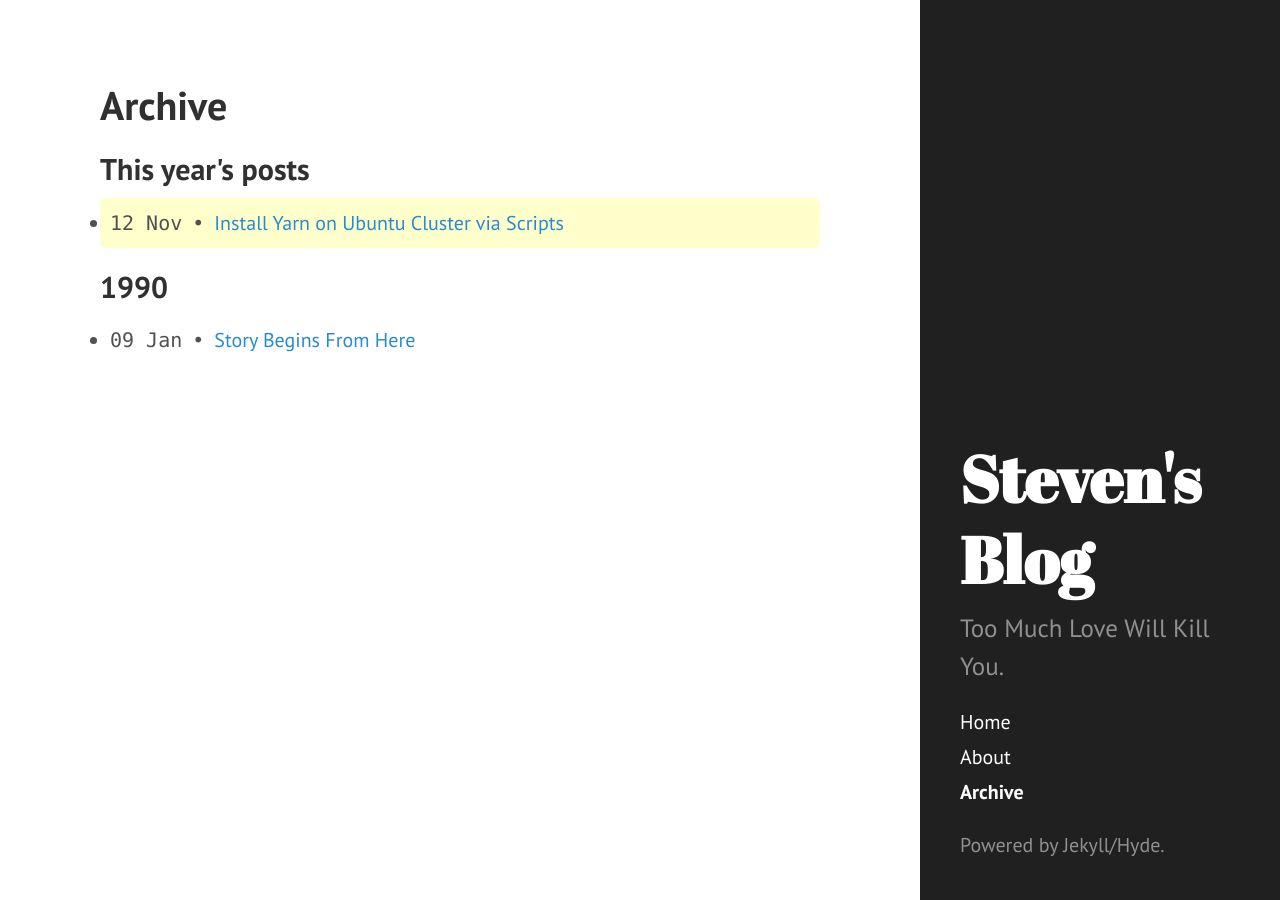
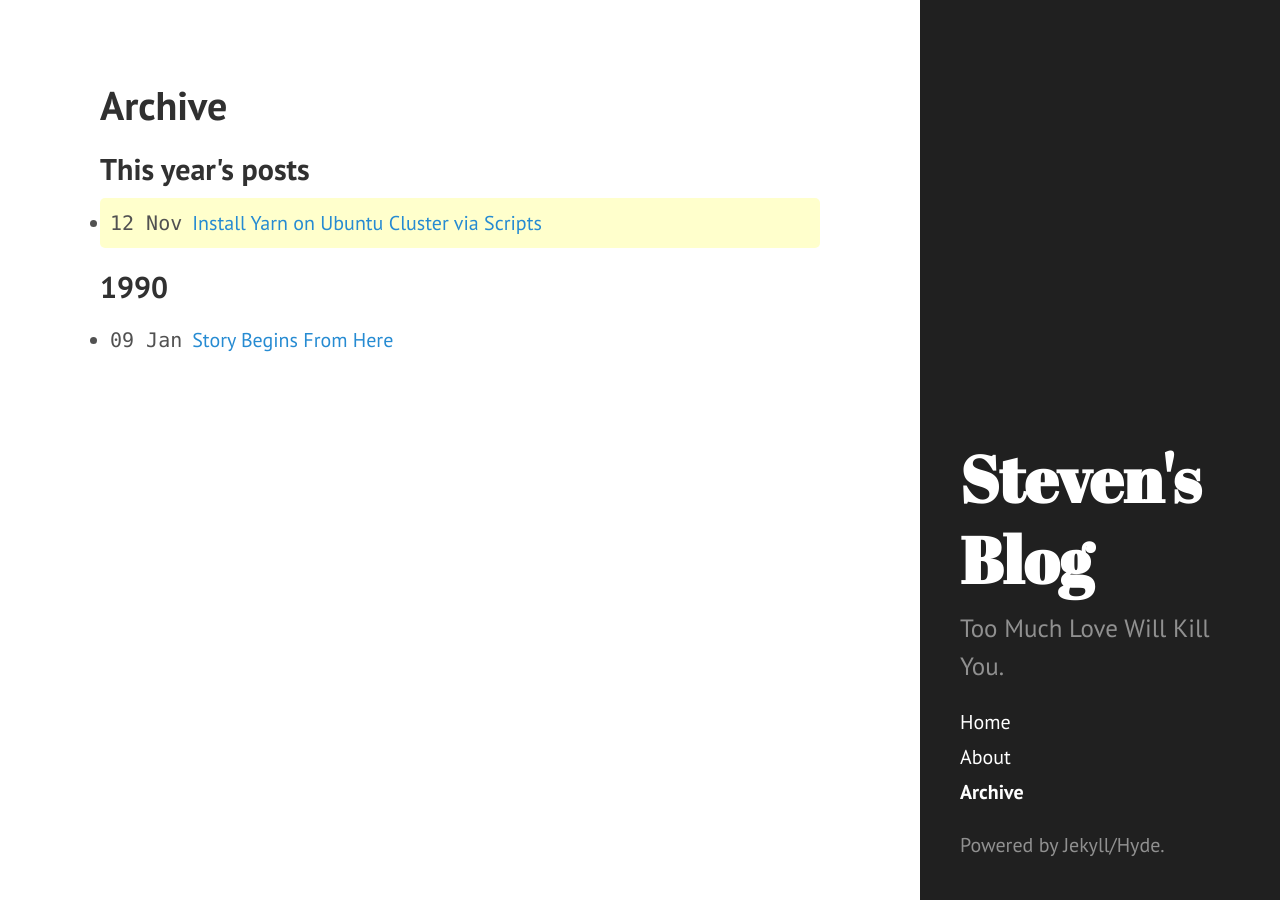
Before and after one commit to legatoo/legatoo.github.io, a Jekyll site: the page built from archive.md, in a window 1280 px wide. Built offline with Jekyll 4.4.1, drawn with Linux system fonts in a browser that asks for light colours; Markdown is read by kramdown in place of the engine named in the settings.

```diff
--- a/public/css/hyde.css
+++ b/public/css/hyde.css
@@ -176,10 +176,10 @@
   padding-right:10px
 }
 
-#archive ul li time:after{
+/*#archive ul li time:after{
   content:"•";
   padding-left:10px
-}
+}*/
 
 
 #archive .this{
```
